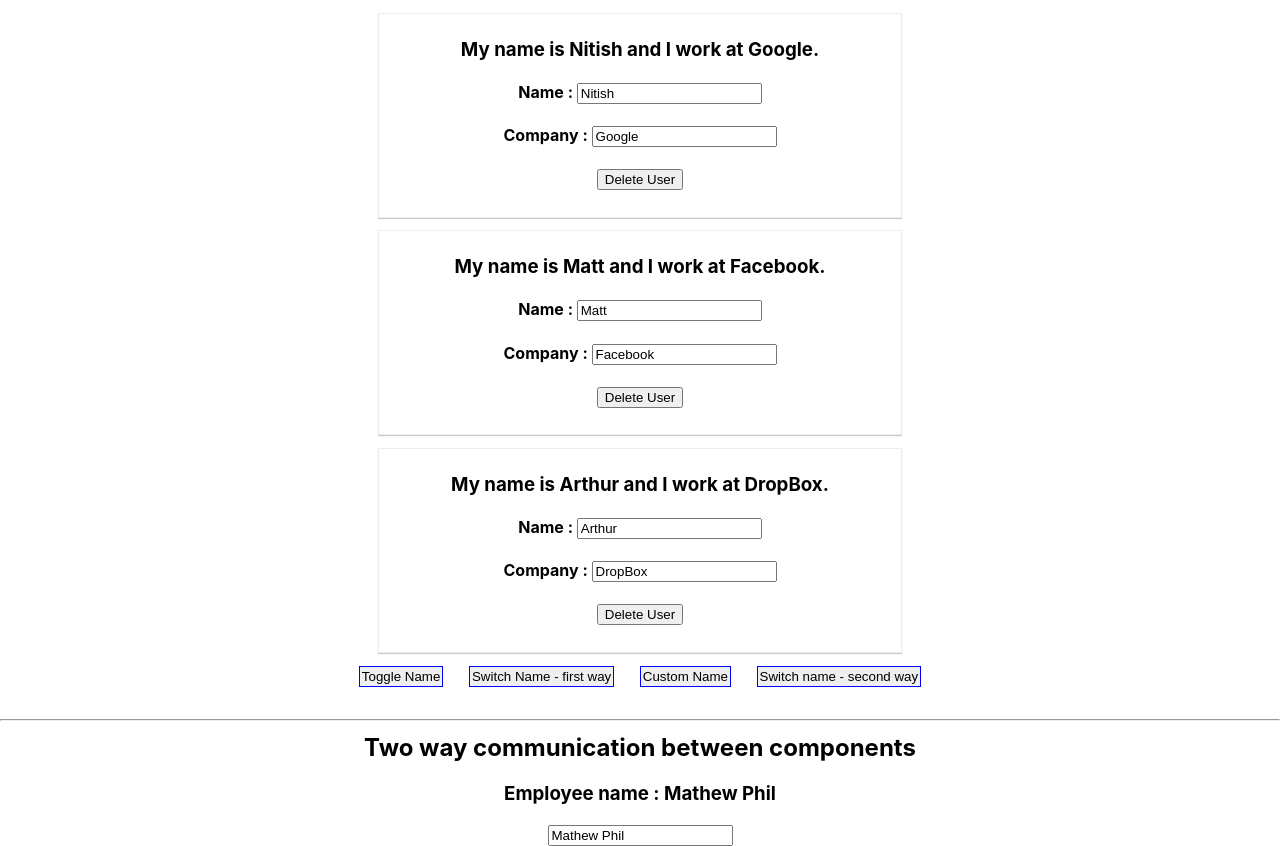
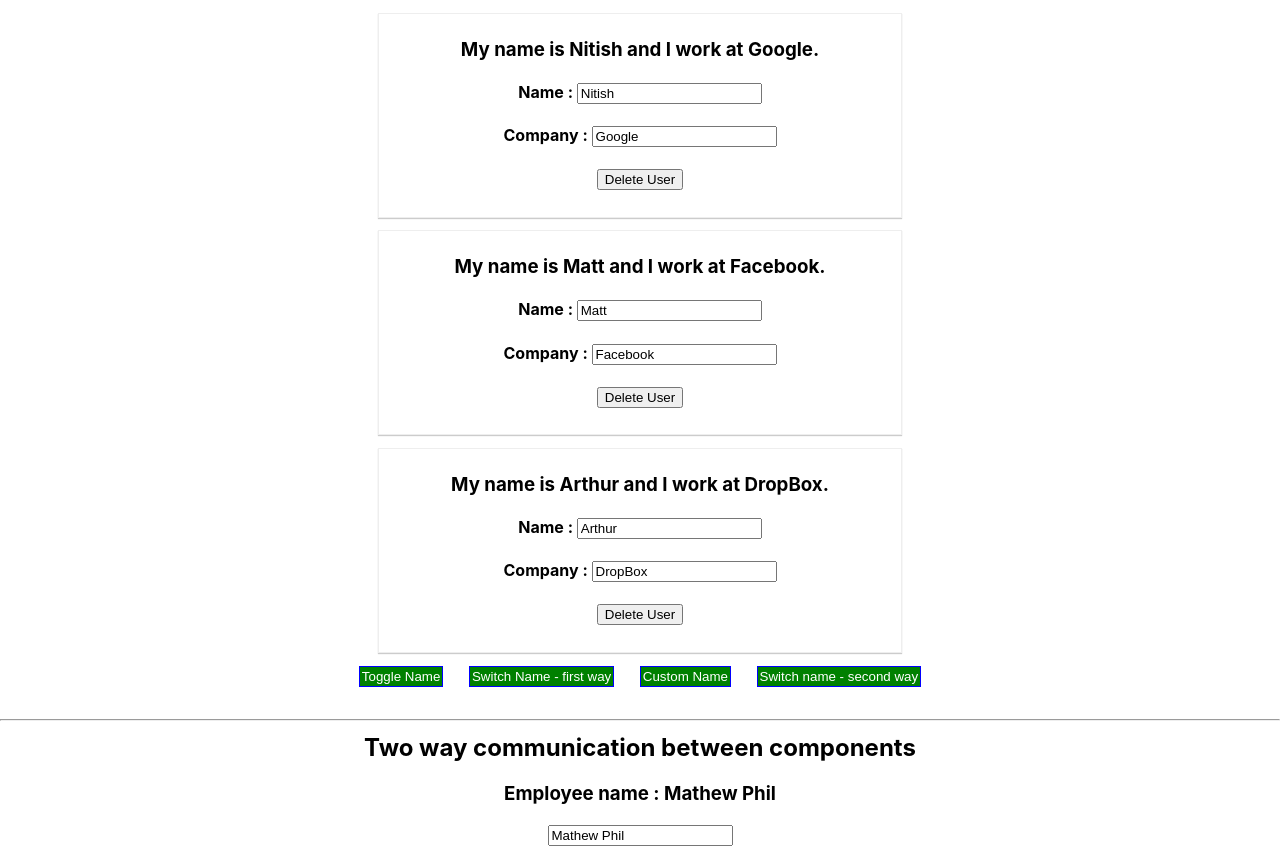
Before and after one commit to nitishbhushan2013/react, a React (Create React App) app in the folder react-complete-guide/: page / in a window 1280 px wide. Built offline with nearby package versions, Linux system fonts and the light colour scheme.

Commit message:
dynamic css style

```diff
--- a/react-complete-guide/src/App.js
+++ b/react-complete-guide/src/App.js
@@ -3,6 +3,7 @@ import logo from './logo.svg';
 import './App.css';
 import Person from './Person/Person';
 import Emp from './Employee/Employee';
+import { whileStatement } from 'babel-types';
 
 class App extends Component {
   state = { // state is an object
@@ -87,7 +88,8 @@ class App extends Component {
 // when ever state value changes, react would re-render the component or rather update the view. It executes render() and not the return().
   render() {
     const style ={
-      backgroundColor : 'light green',
+      backgroundColor : 'red',
+      color : 'white',
       border : '1px solid blue',
       margin : '1%',
 
@@ -117,6 +119,8 @@ class App extends Component {
              })
             }
         </div>
+
+        style.backgroundColor = 'green';
     }
 
     return (
```
